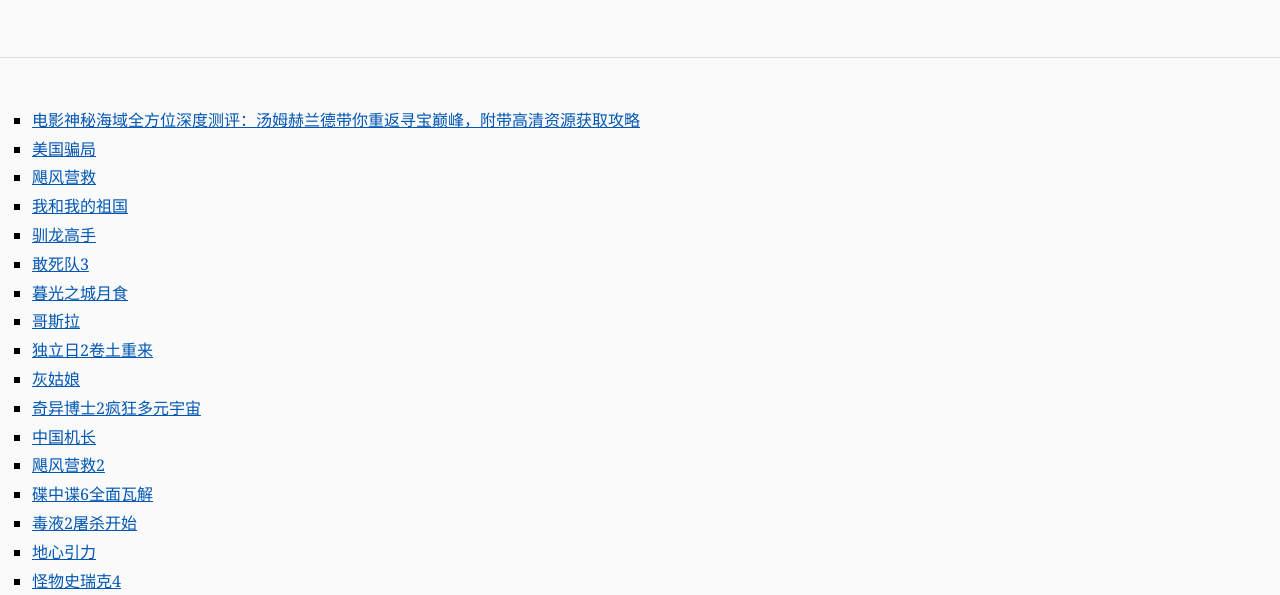
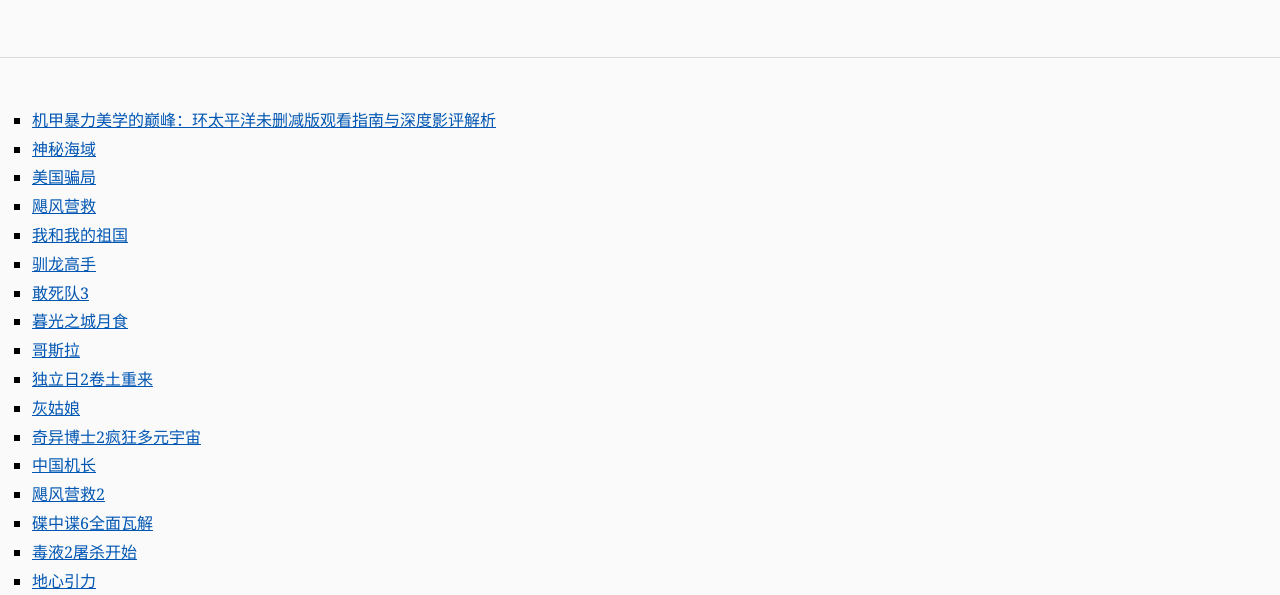
Before and after one commit to movie-stgar/cine-critique, a plain HTML site: page index.html in a window 1280 px wide. Shown: the part 202-797 px from the top of the page. Drawn offline with Linux system fonts and the light colour scheme.

Commit message:
update index

```diff
--- a/index.html
+++ b/index.html
@@ -21,7 +21,8 @@
 <body class="hub_givai">
     <div class="hub_tnsjq" role="banner"><h1>CineCritique 最新影评收录</h1><h2>专注电影与电视剧深度解析与影评分享，提供无剧透推荐、剧情剖析、角色点评与多维度的观影心得。涵盖各类院线大片、经典高分佳作、热门连载网剧及小众独立电影。</h2></div>
     <main class="hub_fuhlt"><nav><ul class="hub_wchec">
-<li><a href="https://movie-stgar.github.io/cine-critique/docs/2026-11-08-958827.html">电影神秘海域全方位深度测评：汤姆赫兰德带你重返寻宝巅峰，附带高清资源获取攻略</a></li>
+<li><a href="https://movie-stgar.github.io/cine-critique/docs/2026-11-09-1cc151.html">机甲暴力美学的巅峰：环太平洋未删减版观看指南与深度影评解析</a></li>
+                <li><a href="https://movie-stgar.github.io/cine-critique/docs/2026-11-08-958827.html">神秘海域</a></li>
                 <li><a href="https://movie-stgar.github.io/cine-critique/docs/2026-11-08-2692cd.html">美国骗局</a></li>
                 <li><a href="https://movie-stgar.github.io/cine-critique/docs/2026-11-07-cdb01b.html">飓风营救</a></li>
                 <li><a href="https://movie-stgar.github.io/cine-critique/docs/2026-11-07-443fa9.html">我和我的祖国</a></li>
```
